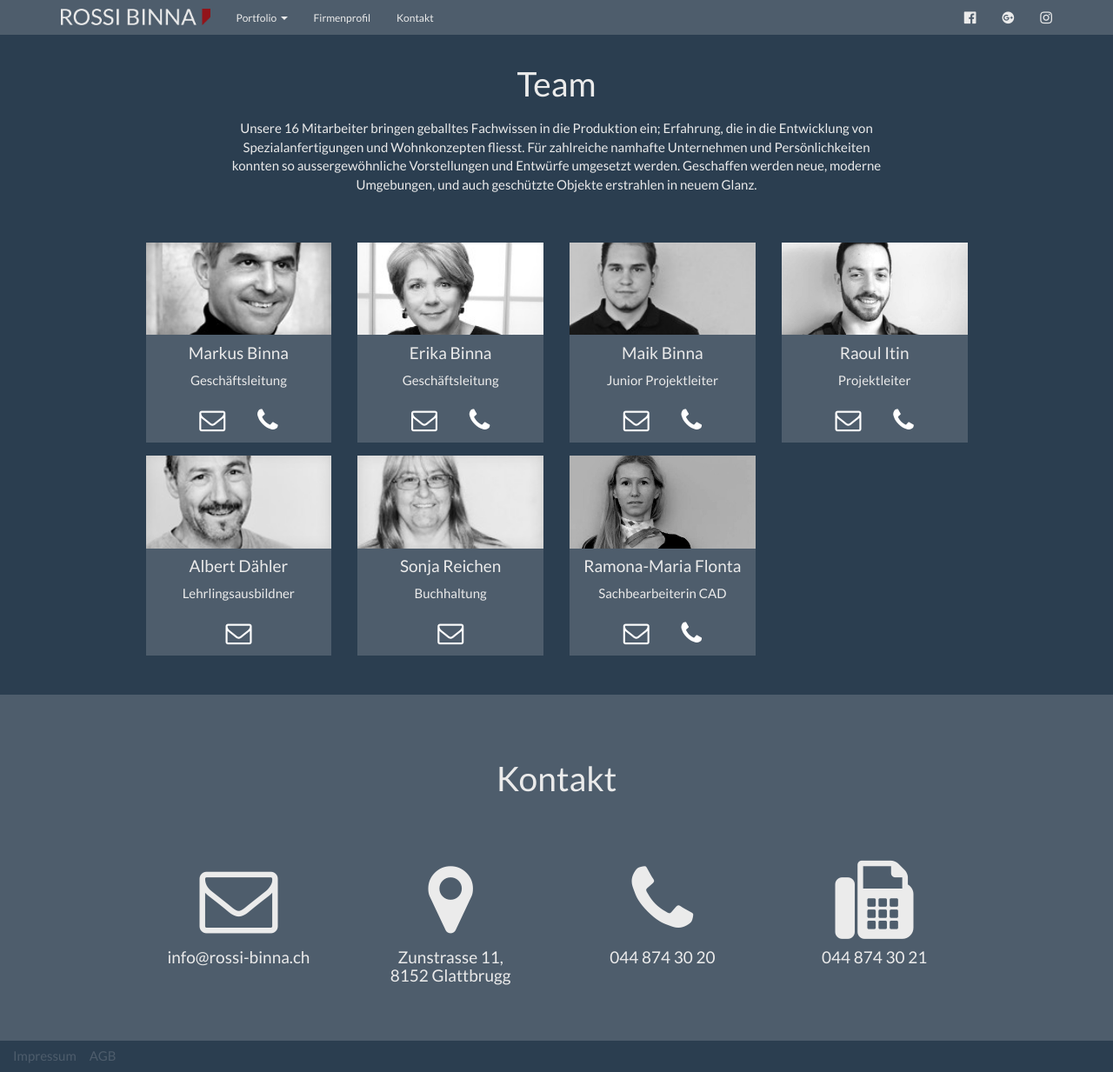
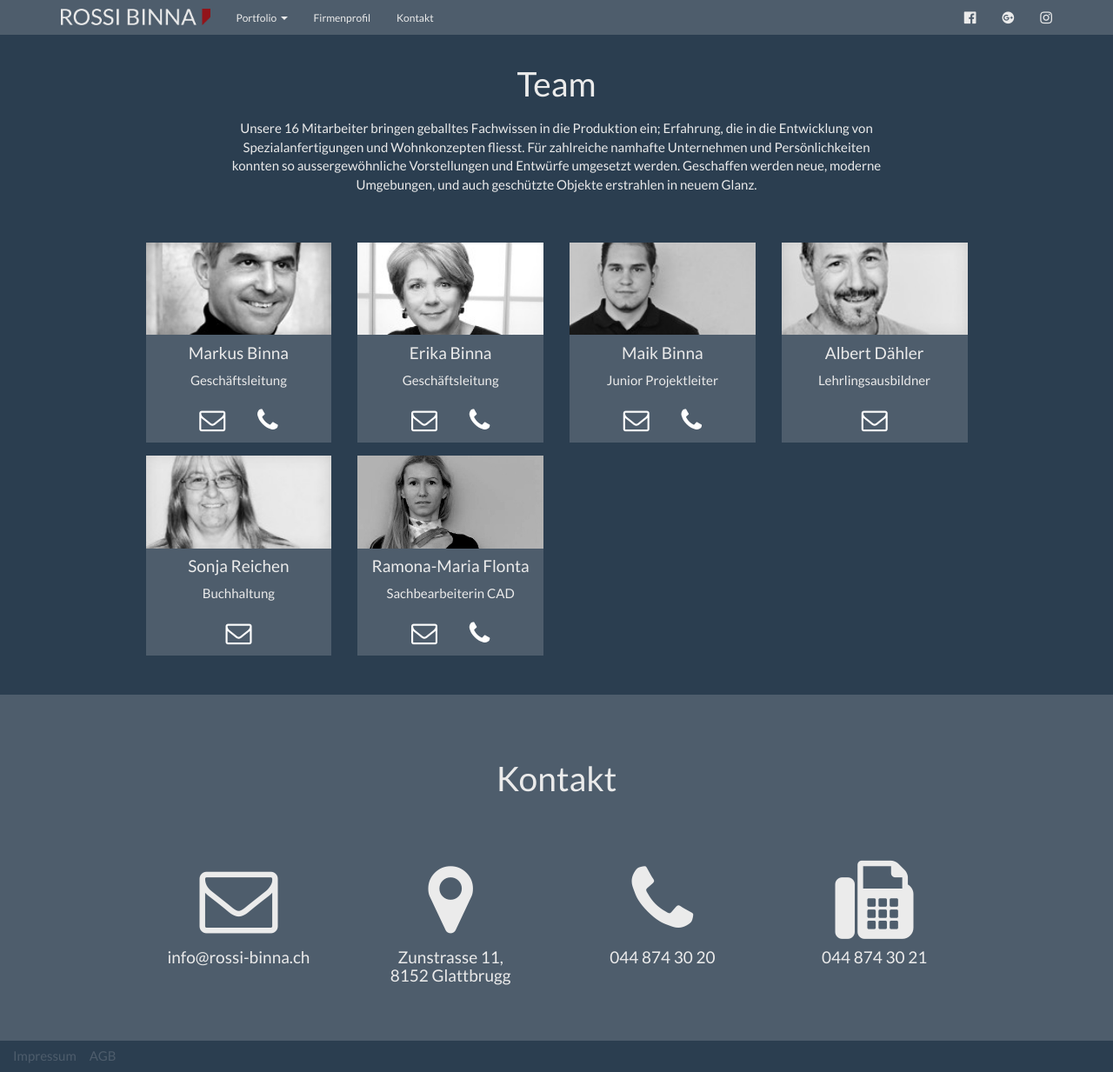
Before and after one commit to rossi-binna/rossi-binna.github.io, a Jekyll site: the page built from _firmenprofil/team.html, in a window 1280 px wide and 1233 px high. Shown: the whole window at 87% size. Built offline with Jekyll 4.4.1, drawn with Linux system fonts in a browser that asks for light colours.

Commit message:
remove team member

```diff
--- a/_data/team.yml
+++ b/_data/team.yml
@@ -28,12 +28,6 @@ team:
     email: maik.binna@rossi-binna.ch
     telefon: 044-874-30-22
 
-  - img: 09-team-raoul-itin.jpg
-    name: Raoul Itin
-    stelle: Projektleiter
-    email: raoul.itin@rossi-binna.ch
-    telefon: 044-874-30-24
-
   - img: 05-team-albert-daehler.jpg
     name: Albert Dähler
     stelle: Lehrlingsausbildner
```
